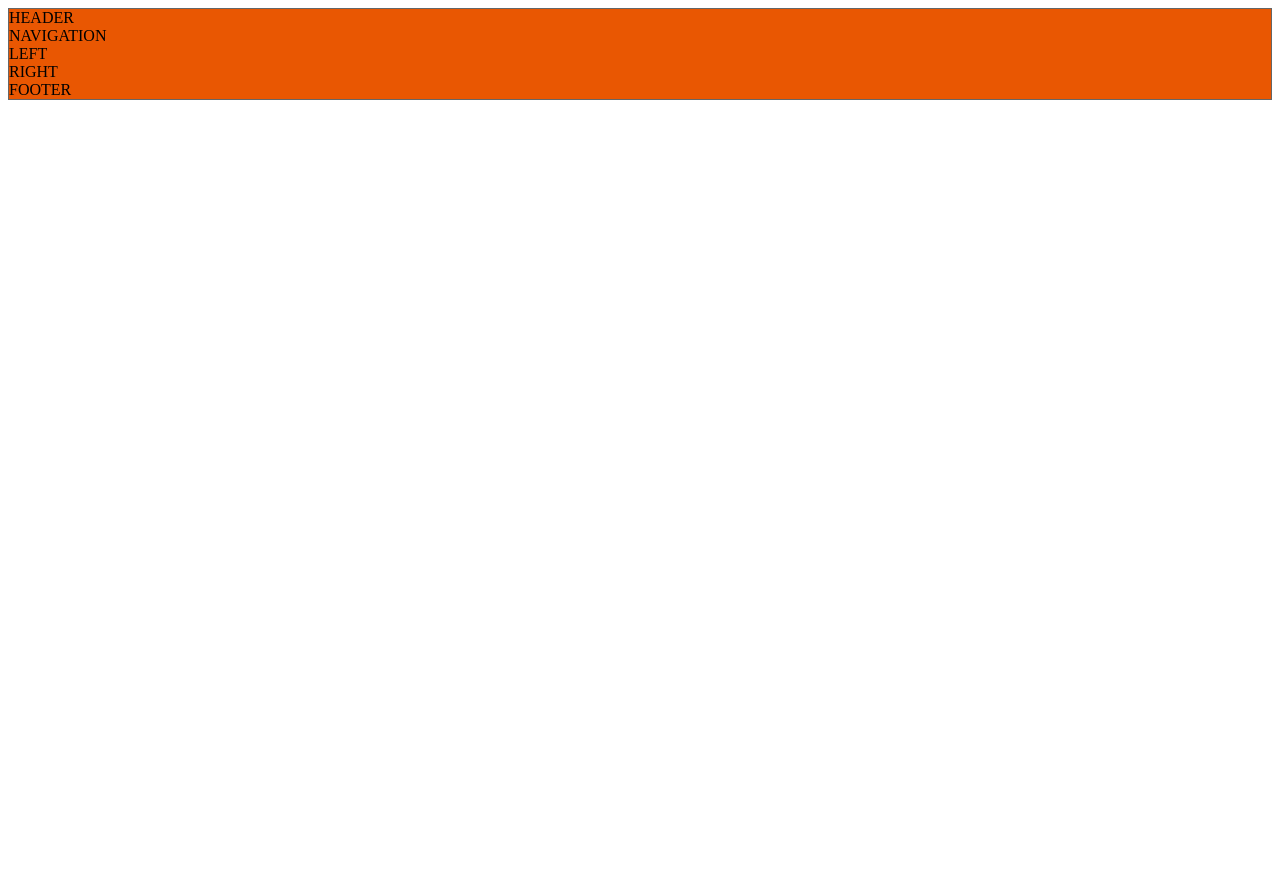
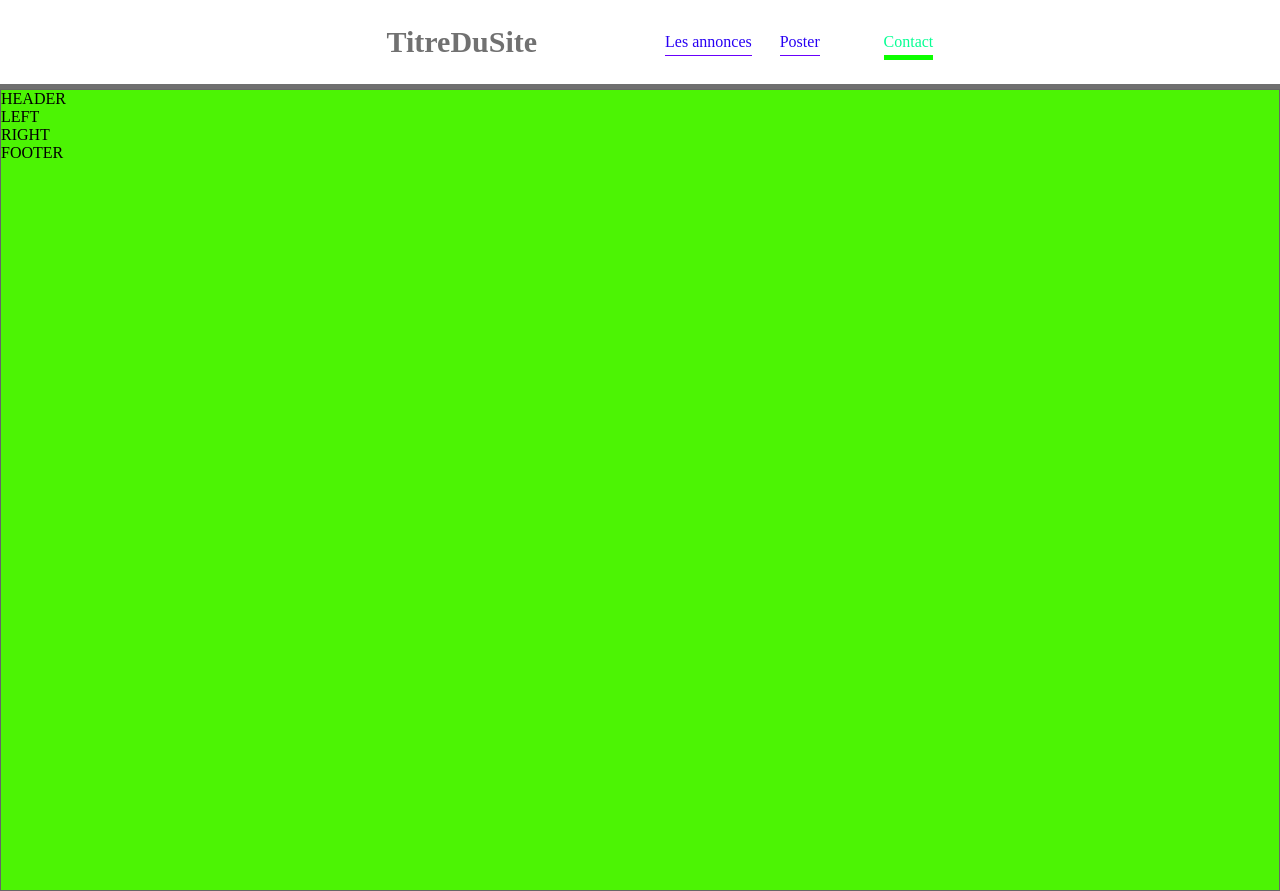
Before and after one commit to bertilletrtn/Projet_TER, a PHP site: page /site.html in a window 1280 px wide. Before the commit the page ends 100 px from the top, so only its background shows below. Run offline with PHP 8.4, Linux system fonts and the light colour scheme.

Commit message:
Changement premier de la page principal

```diff
--- a/Accueil/pageacceuil.css
+++ b/Accueil/pageacceuil.css
@@ -38,7 +38,7 @@ body{
 h1 {
     text-transform: uppercase;
     font-size: 50px;
-    color: #3507ff;
+    color: #000000;
     font-family: Abril fatface, sans-serif;
 
     position:center;
--- a/Accueil/pageacceuil.html
+++ b/Accueil/pageacceuil.html
@@ -13,7 +13,7 @@
 
 
         <div class="container-first">
-            <h1><span>Bienvenue </span><span>sur </span><span>notre </span><span>sitetesteur</span></h1>
+            <h1><span>Bienvenue </span><span>sur </span><span>notre </span><span>site</span></h1>
             <div class="container-btns">
                  <input class="btn-first b1" type=button onclick=window.location.href='../Connexion/connexion.php'; value=Connexion />
                 <input class="btn-first b2" type=button onclick=window.location.href='../Inscription/inscription.php'; value=Inscription />
--- a/Site/site.css
+++ b/Site/site.css
@@ -1,17 +1,101 @@
 @charset "UTF-8";
+
 #global{
     border: 1px solid #666;
-    background: rgb(233, 87, 2);
-}
-/*
-body{
-    background-color: #FF6;
+    background: rgb(76, 244, 4);
+    height: 100vh;
 }
 
+html{
+    scroll-behavior: smooth;    /*Défile quand tu cliques sur un lien*/
+}
+
+body{
+    margin: 0px;
+    padding: 0px;
+}
+
+nav{
+    display:flex;
+    flex-wrap:wrap;
+    justify-content: center;
+    align-items: center;
+    border-bottom: 5px solid #6f6f6f;
+}
+
+/*Pour le titre*/
+nav h1{
+    color: #717171;
+    font-family: 'Playfair Display', serif;
+    font-size: 30px;
+}
+
+
+nav .onglets{
+    margin-top: 0px;
+    margin-left: 10%;
+}
+nav .onglets a{
+    text-decoration: none;
+    color: rgb(40, 0, 243);
+    margin-right: 24px;
+    border-bottom: 1px solid rgb(105, 0, 252);
+    padding-bottom: 5px;
+}
+
+nav .ongletcontact a{
+    margin-left: 80%;
+    width: 400px;
+    height: 40px;
+    text-decoration: none;
+    color: rgb(6, 255, 147);
+    border-bottom: 5px solid rgb(13, 255, 0);
+    padding-bottom: 5px;
+}
+
+
+
+/*
 #header{
     border: 1px solid;
     background-color: aquamarine;
     height: 90px;
     margin: 5px;
     padding: 5px;
-} */
+}
+
+
+#contenu{
+    border: 1px solid #D77309;
+    background: #D77309;
+    padding: 5px;
+    margin: 5px;
+    min-height: 400px;
+}
+
+#left{
+    border: 1px solid #195500;
+    background: #0E7AAA;
+    width: 150px;
+    min-height: 400px;
+    float: left;
+}
+
+#rigth{
+    border: 1px solid #BF0407;
+    background: #BF0407;
+    min-height: 400px;
+    margin-left: 160px;
+    overflow: auto;
+
+}
+
+#footer{
+    border: 1px solid #C013D2;
+    background: #C013D2;
+    bottom: 2px;
+    left: 2px;
+    right: 2px;
+    text-align: center;
+}
+ */
--- a/Site/site.html
+++ b/Site/site.html
@@ -6,10 +6,23 @@
     <link rel="stylesheet" href="site.css">
 </head>
 
+
+<nav>
+    <h1>TitreDuSite</h1>
+    <div class="onglets">
+        <a href="#annonce">Les annonces</a>
+        <a href="#poster">Poster</a>
+    </div>
+
+    <div class="ongletcontact">
+        <a href="#contact">Contact</a>
+    </div>
+</nav>
+
+
     <body>
         <div id="global">
             <div id="header">HEADER</div>
-            <div id="navigation">NAVIGATION</div>
             <div id="contenu">
                 <div id="left">LEFT</div>
                 <div id="right">RIGHT</div>
```
